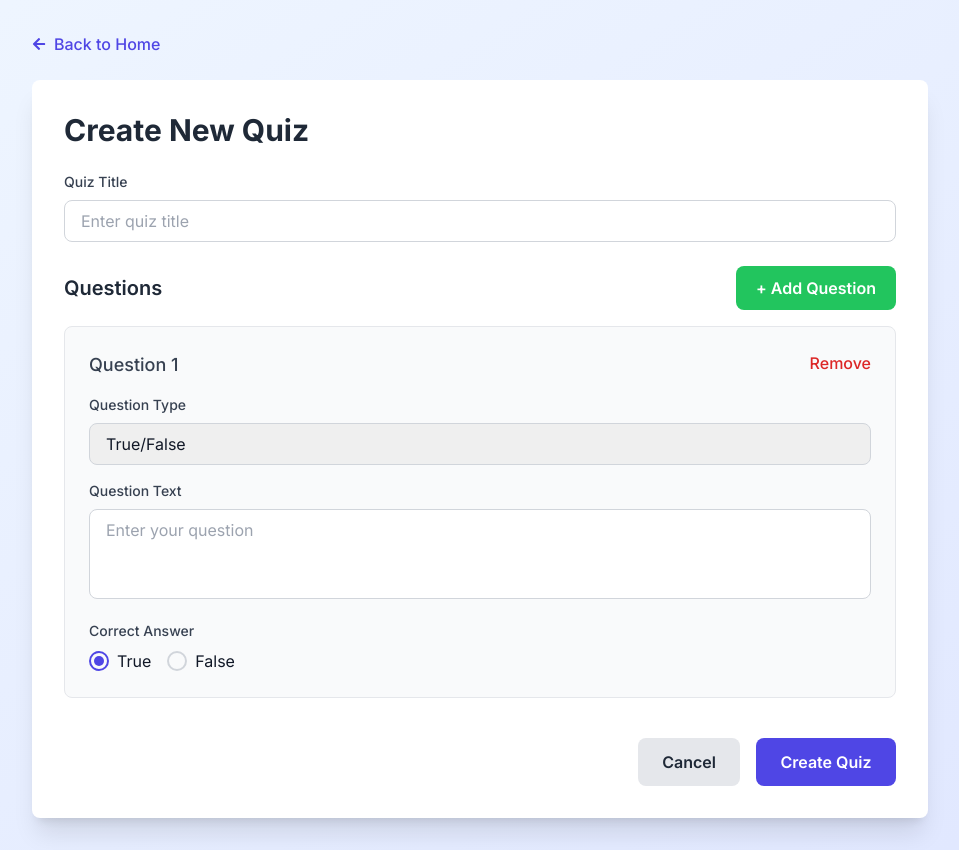
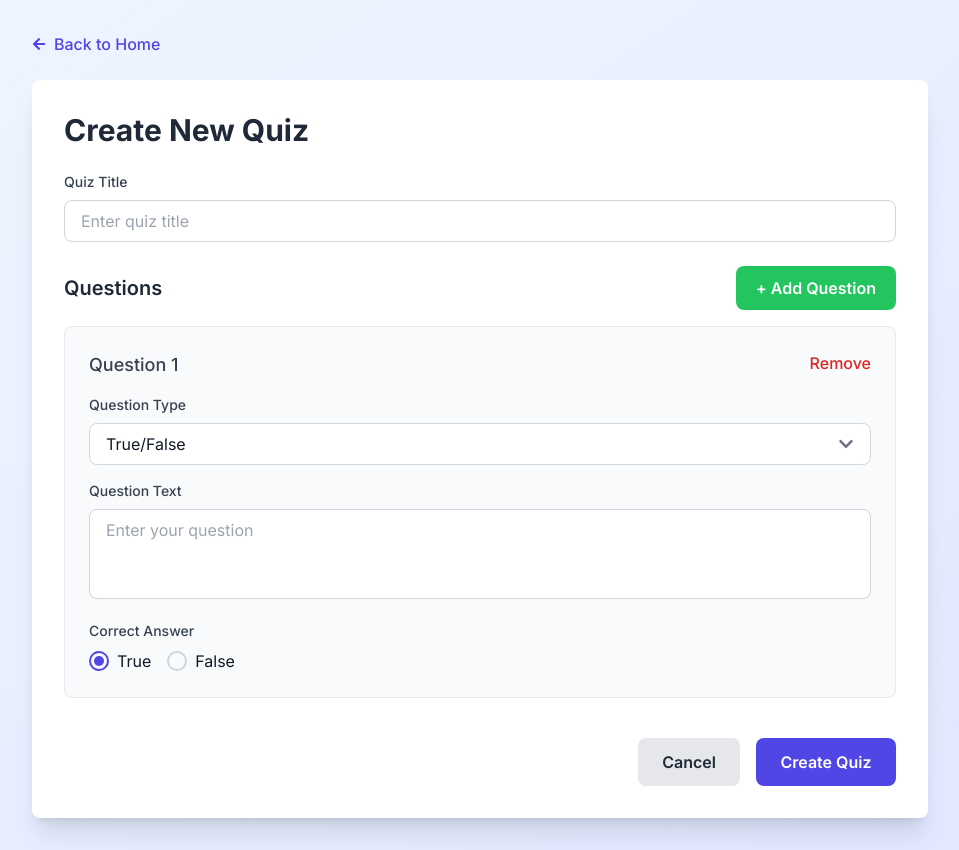
Before and after one commit to RomanRudiy228/Quiz-builder, a Next.js app in the folder frontend/: page /create in a window 1280 px wide. Shown: the whole page, without its empty margins (160-1119 px from the left). Built offline with nearby package versions, Linux system fonts and the light colour scheme; no server answers.

Commit message:
fix: Selector by adding custom dropdown

```diff
--- a/frontend/components/question-form/fields/question-type-selector/question-type-selector.tsx
+++ b/frontend/components/question-form/fields/question-type-selector/question-type-selector.tsx
@@ -16,9 +16,15 @@ export default function QuestionTypeSelector({
         value={value}
         onChange={(e) => onChange(e.target.value as 'boolean' | 'input' | 'checkbox')}
       >
-        <option value="boolean">True/False</option>
-        <option value="input">Short Text Answer</option>
-        <option value="checkbox">Multiple Choice (Checkbox)</option>
+        <option value="boolean" className="bg-white text-gray-900 py-2">
+          True/False
+        </option>
+        <option value="input" className="bg-white text-gray-900 py-2">
+          Short Text Answer
+        </option>
+        <option value="checkbox" className="bg-white text-gray-900 py-2">
+          Multiple Choice (Checkbox)
+        </option>
       </Select>
     </div>
   );
--- a/frontend/shared/ui/select/select.tsx
+++ b/frontend/shared/ui/select/select.tsx
@@ -1,4 +1,8 @@
+'use client';
+
+import { useState, useRef, useEffect, useMemo } from 'react';
 import { SelectProps } from './types/select.types';
+import { FaChevronDown } from 'react-icons/fa';
 
 export default function Select({
   id,
@@ -10,34 +14,145 @@ export default function Select({
   className = '',
   ...props
 }: SelectProps) {
+  const [isOpen, setIsOpen] = useState(false);
+  const [selectedLabel, setSelectedLabel] = useState('');
+  const selectRef = useRef<HTMLDivElement>(null);
+
+  const options = useMemo(
+    () => (Array.isArray(children) ? children : children ? [children] : []),
+    [children],
+  );
+
+  useEffect(() => {
+    if (options.length > 0) {
+      const selectedOption = options.find((option: any) => option?.props?.value === value);
+      if (selectedOption) {
+        setSelectedLabel(selectedOption.props?.children || '');
+      }
+    }
+  }, [value, children, options]);
+
+  useEffect(() => {
+    const handleClickOutside = (event: MouseEvent) => {
+      if (selectRef.current && !selectRef.current.contains(event.target as Node)) {
+        setIsOpen(false);
+      }
+    };
+
+    if (isOpen) {
+      document.addEventListener('mousedown', handleClickOutside);
+    }
+
+    return () => {
+      document.removeEventListener('mousedown', handleClickOutside);
+    };
+  }, [isOpen]);
+
+  const handleOptionClick = (optionValue: string) => {
+    if (onChange) {
+      onChange({
+        target: { value: optionValue },
+      } as React.ChangeEvent<HTMLSelectElement>);
+    }
+    setIsOpen(false);
+  };
+
   const baseStyles =
-    'w-full px-4 py-2 border border-gray-300 rounded-lg outline-none focus:ring-1 focus:ring-indigo-500 focus:border-indigo-500 text-gray-900 cursor-pointer [appearance:none] [-webkit-appearance:none] [-moz-appearance:none] bg-[image:none]';
+    'w-full px-4 py-2 border border-gray-300 rounded-lg outline-none focus:ring-1 focus:ring-indigo-500 focus:border-indigo-500 text-gray-900 cursor-pointer bg-white relative';
+
+  const selectedValue = value || '';
 
   if (register && name) {
     return (
+      <div ref={selectRef} className="relative">
         <select
           {...register(name)}
           id={id}
-        value={value}
+          value={selectedValue}
           onChange={onChange}
-        className={`${baseStyles} ${className}`.trim()}
+          className="hidden"
           {...props}
         >
           {children}
         </select>
+        <div className={`${baseStyles} ${className}`.trim()} onClick={() => setIsOpen(!isOpen)}>
+          <div className="flex items-center justify-between">
+            <span>{selectedLabel || 'Select an option...'}</span>
+            <FaChevronDown
+              className={`text-gray-500 transition-transform ${isOpen ? 'rotate-180' : ''}`}
+            />
+          </div>
+        </div>
+        {isOpen && (
+          <div className="absolute z-50 w-full mt-1 bg-white border border-gray-300 rounded-lg shadow-lg max-h-60 overflow-auto">
+            {options.map((option: any, index: number) => {
+              const optionValue = option?.props?.value;
+              const optionLabel = option?.props?.children;
+              const isSelected = optionValue === selectedValue;
+
+              return (
+                <div
+                  key={optionValue || index}
+                  onClick={() => handleOptionClick(optionValue)}
+                  className={`px-4 py-2 cursor-pointer transition-colors ${
+                    isSelected
+                      ? 'bg-indigo-50 text-indigo-600'
+                      : 'text-gray-900 hover:bg-indigo-50 hover:text-indigo-600'
+                  }`}
+                >
+                  {optionLabel}
+                </div>
+              );
+            })}
+          </div>
+        )}
+      </div>
     );
   }
 
   return (
+    <div ref={selectRef} className="relative">
       <select
         id={id}
         name={name}
-      value={value}
+        value={selectedValue}
         onChange={onChange}
-      className={`${baseStyles} ${className}`.trim()}
+        className="hidden"
         {...props}
       >
         {children}
       </select>
+      <div className={`${baseStyles} ${className}`.trim()} onClick={() => setIsOpen(!isOpen)}>
+        <div className="flex items-center justify-between">
+          <span>{selectedLabel || 'Select an option...'}</span>
+          <FaChevronDown
+            className={`text-gray-500 transition-transform ${isOpen ? 'rotate-180' : ''}`}
+          />
+        </div>
+      </div>
+      {isOpen && (
+        <div className="absolute z-50 w-full mt-1 bg-white border border-gray-300 rounded-lg shadow-lg max-h-60 overflow-auto">
+          {options.map((option: any, index: number) => {
+            const optionValue = option?.props?.value;
+            const optionLabel = option?.props?.children;
+            const isSelected = optionValue === selectedValue;
+
+            return (
+              <div
+                key={optionValue || index}
+                onClick={() => handleOptionClick(optionValue)}
+                className={`px-4 py-2 cursor-pointer transition-colors ${
+                  isSelected
+                    ? 'bg-indigo-50 text-indigo-600'
+                    : 'text-gray-900 hover:bg-indigo-50 hover:text-indigo-600'
+                }`}
+              >
+                {optionLabel}
+              </div>
+            );
+          })}
+        </div>
+      )}
+    </div>
   );
 }
```
Lines whose indentation alone changed are shown as unchanged.
